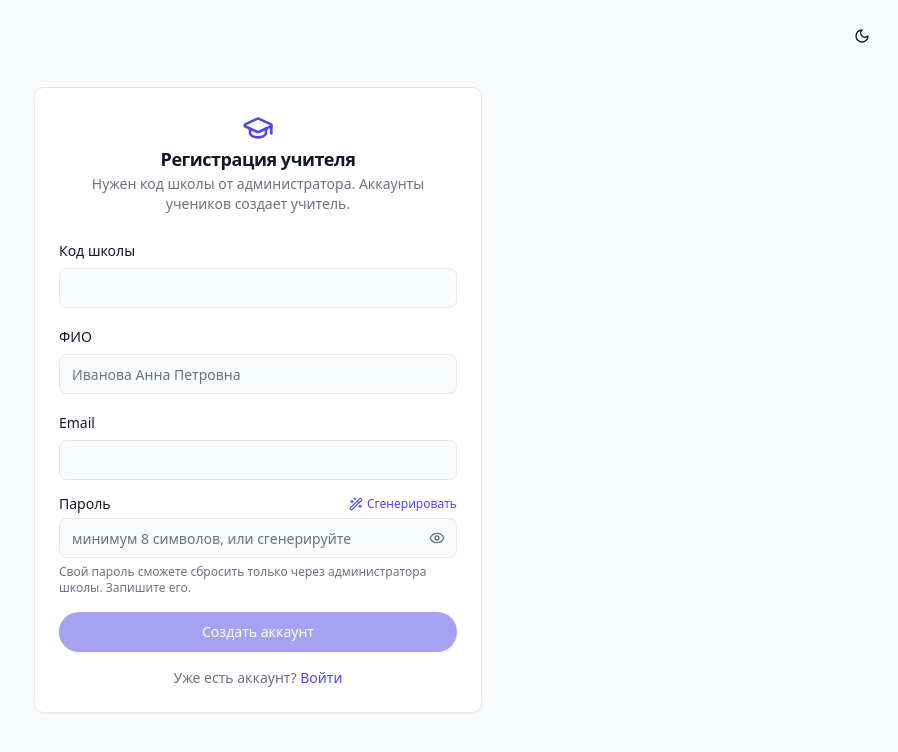
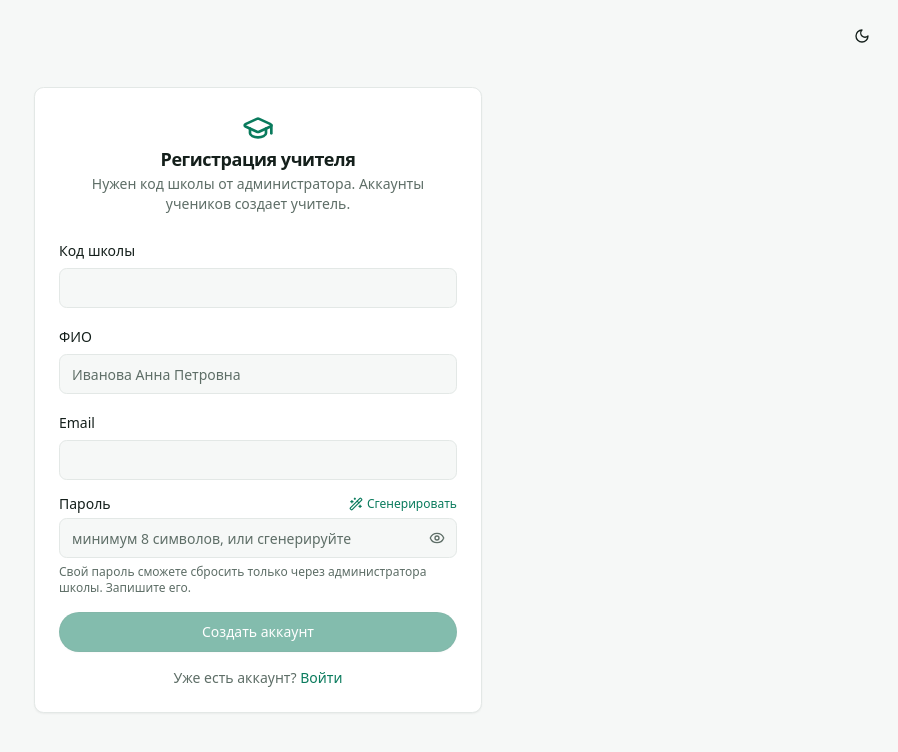
Before and after one commit to geek13-37/edutest, a React (Vite) app in the folder frontend/: page /register in a window 1280 px wide. Shown: the top 752 px of the page, without its empty margins (382-1280 px from the left). Built offline with nearby package versions, Linux system fonts and the light colour scheme.

Commit message:
палитра: emerald вместо индиго и фиолета

```diff
--- a/frontend/index.html
+++ b/frontend/index.html
@@ -4,7 +4,7 @@
     <meta charset="UTF-8" />
     <meta name="viewport" content="width=device-width, initial-scale=1.0" />
     <link rel="icon" type="image/svg+xml" href="/favicon.svg" />
-    <meta name="theme-color" content="#4F46E5" />
+    <meta name="theme-color" content="#059669" />
     <title>Edutest, платформа тестирований</title>
     <script>
       (function () {
--- a/frontend/src/index.css
+++ b/frontend/src/index.css
@@ -3,77 +3,76 @@
 @tailwind utilities;
 
 :root {
-  /* Нейтральные */
-  --background: 210 20% 98%; /* #F9FAFB */
-  --foreground: 221 39% 11%; /* #111827 Text Primary */
+  /* Нейтральные (слегка теплые, с легкой зеленцой) */
+  --background: 140 12% 97%; /* #F8F9F8 */
+  --foreground: 160 22% 10%; /* #14201B графит с зеленцой */
   --card: 0 0% 100%; /* #FFFFFF Surface */
-  --card-foreground: 221 39% 11%;
-  --muted: 220 14% 96%;
-  --muted-foreground: 220 9% 46%; /* #6B7280 Text Secondary */
-  --border: 220 13% 91%; /* #E5E7EB */
-  --input: 220 13% 91%;
+  --card-foreground: 160 22% 10%;
+  --muted: 140 12% 96%;
+  --muted-foreground: 155 8% 40%; /* вторичный текст */
+  --border: 150 10% 90%; /* #E3E7E4 */
+  --input: 150 10% 90%;
 
-  /* Primary (Indigo) */
-  --primary: 243 75% 59%; /* #4F46E5 */
+  /* Primary (Emerald) */
+  --primary: 164 85% 26%; /* #0A7D5E */
   --primary-foreground: 0 0% 100%;
-  --primary-dark: 244 55% 41%; /* #3730A3 hover / заголовки */
-  --primary-light: 226 100% 97%; /* #EEF2FF фоны/подложки */
-  --ring: 243 75% 59%;
+  --primary-dark: 164 85% 16%; /* #064E3B hover / заголовки */
+  --primary-light: 158 44% 94%; /* #E9F7F1 фоны/подложки */
+  --ring: 164 85% 26%;
 
-  /* Индиго-подложки как secondary / accent */
-  --secondary: 226 100% 97%; /* #EEF2FF */
-  --secondary-foreground: 244 55% 41%;
-  --accent: 226 100% 97%;
-  --accent-foreground: 244 55% 41%;
+  /* Мятные подложки как secondary / accent */
+  --secondary: 158 44% 94%; /* #E9F7F1 */
+  --secondary-foreground: 164 85% 16%;
+  --accent: 158 44% 94%;
+  --accent-foreground: 164 85% 16%;
 
-  /* AI Accent (Violet) */
-  --ai: 258 90% 66%; /* #8B5CF6 */
+  /* AI Accent (приглушенный индиго) */
+  --ai: 248 57% 60%; /* #6D5DD3 */
   --ai-foreground: 0 0% 100%;
-  --ai-light: 250 100% 98%; /* #F5F3FF */
+  --ai-light: 250 60% 96%; /* #EEEBFA */
 
   /* Семантика результатов */
-  --success: 160 84% 39%; /* #10B981 */
+  --success: 142 72% 37%; /* #16A34A */
   --success-foreground: 0 0% 100%;
-  --destructive: 0 84% 60%; /* #EF4444 Error */
+  --destructive: 0 72% 51%; /* #DC2626 Error */
   --destructive-foreground: 0 0% 100%;
-  --warning: 38 92% 50%; /* #F59E0B */
-  --warning-foreground: 221 39% 11%;
-  --info: 217 91% 60%; /* #3B82F6 */
+  --warning: 32 95% 44%; /* #D97706 */
+  --warning-foreground: 160 22% 12%;
+  --info: 200 98% 39%; /* #0284C7 */
   --info-foreground: 0 0% 100%;
 
   --radius: 0.6rem;
 }
 
 .dark {
-  /* Темная тема в духе Kanagawa (wave): теплый приглушенный "суми" вместо
-     холодного сине-черного, мягкие акценты без неона */
+  /* Темная тема: теплый угольный с зеленым подтоном, мягкие акценты без неона */
 
-  /* Нейтральные (sumiInk-фон, но текст почти белый по просьбе) */
-  --background: 240 13% 14%; /* #1F1F28 sumiInk1 */
-  --foreground: 0 0% 96%; /* почти белый, как в светлой теме */
-  --card: 240 12% 18%; /* #282833 sumiInk2 */
-  --card-foreground: 0 0% 96%;
-  --muted: 240 11% 20%;
-  --muted-foreground: 240 8% 68%; /* приглушенный, но заметно светлее */
-  --border: 240 12% 25%; /* #373746 sumiInk3 */
-  --input: 240 12% 25%;
+  /* Нейтральные */
+  --background: 158 18% 11%; /* #16211C */
+  --foreground: 150 8% 95%; /* почти белый */
+  --card: 156 16% 15%; /* #1E2C26 */
+  --card-foreground: 150 8% 95%;
+  --muted: 156 13% 18%;
+  --muted-foreground: 150 7% 65%;
+  --border: 154 12% 24%;
+  --input: 154 12% 24%;
 
-  /* Primary (индиго, приглушенный под фон) */
-  --primary: 232 52% 62%;
+  /* Primary (emerald, приглушенный под фон) */
+  --primary: 158 50% 38%;
   --primary-foreground: 0 0% 100%;
-  --primary-dark: 232 58% 74%; /* светлее для hover / заголовков */
-  --primary-light: 236 26% 24%; /* подложка hover */
-  --ring: 232 52% 62%;
+  --primary-dark: 158 52% 62%; /* светлее для hover / заголовков */
+  --primary-light: 158 22% 22%; /* подложка hover */
+  --ring: 158 50% 42%;
 
-  --secondary: 240 12% 22%;
-  --secondary-foreground: 0 0% 96%;
-  --accent: 236 22% 26%;
+  --secondary: 156 12% 20%;
+  --secondary-foreground: 150 8% 95%;
+  --accent: 156 15% 25%;
   --accent-foreground: 0 0% 98%;
 
-  /* AI Accent (oniViolet #957FB8) */
-  --ai: 263 32% 64%;
+  /* AI Accent (приглушенный индиго) */
+  --ai: 248 42% 70%;
   --ai-foreground: 0 0% 100%;
-  --ai-light: 264 20% 24%;
+  --ai-light: 248 22% 25%;
 
   /* Семантика результатов (springGreen / carpYellow / waveRed / springBlue) */
   --success: 87 34% 58%; /* #98BB6C */
```
Also changed, not shown: frontend/public/favicon.svg.
